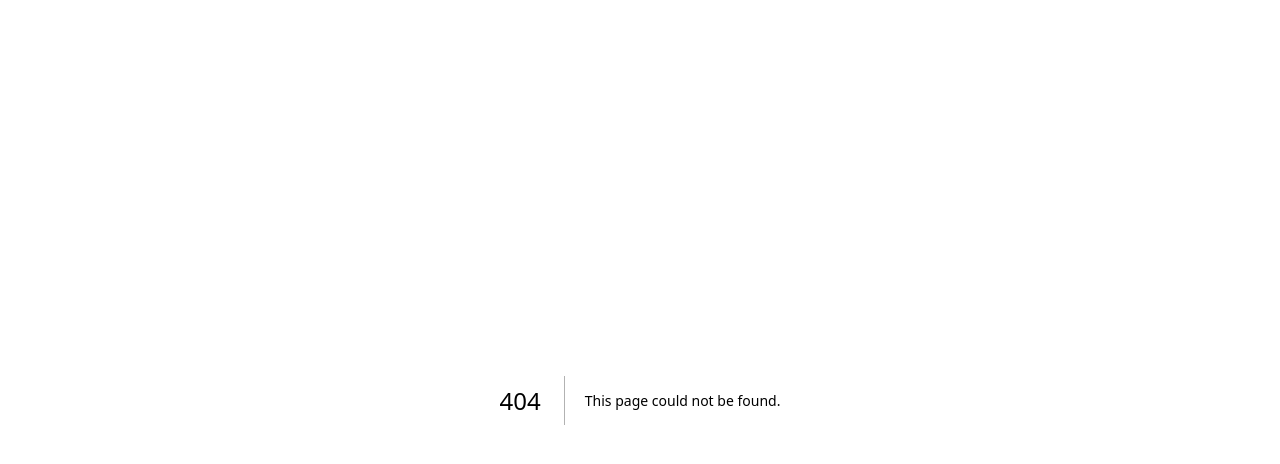
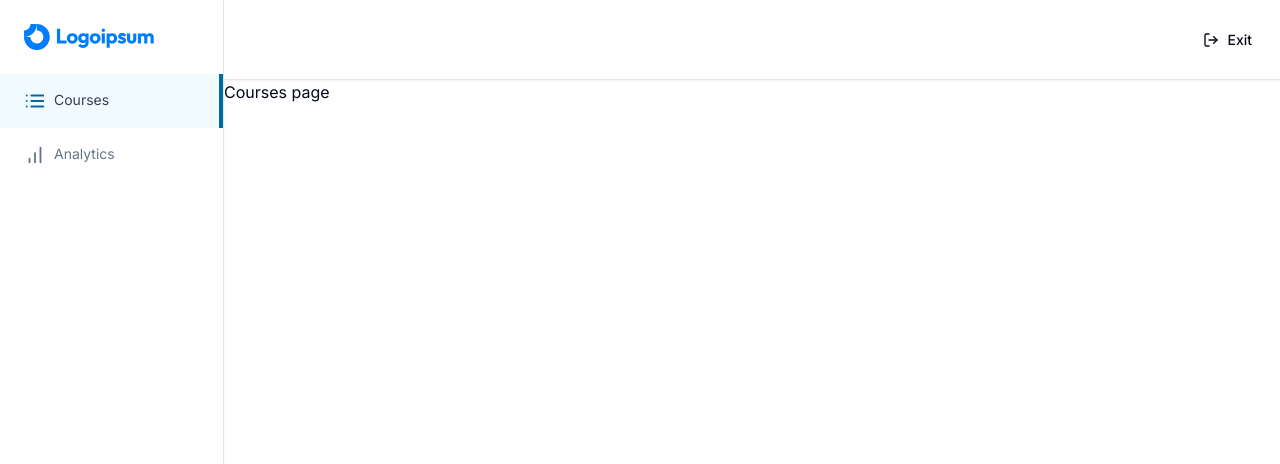
Before and after one commit to nasersss/lms-project, a Next.js app: page /teacher/courses in a window 1280 px wide. Before the commit this address had no page. Shown: the top 464 px of the page. Built offline with nearby package versions, Linux system fonts and the light colour scheme.

Commit message:
set up dynamic layout

```diff
--- /dev/null
+++ b/app/(dashboard)/(routes)/teacher/analytics/page.tsx
@@ -0,0 +1,5 @@
+const AnalyticsPage = () => {
+  return <div>Analytics page</div>
+}
+
+export default AnalyticsPage
--- /dev/null
+++ b/app/(dashboard)/(routes)/teacher/courses/page.tsx
@@ -0,0 +1,5 @@
+const CoursesPage = () => {
+  return <div>Courses page</div>
+}
+
+export default CoursesPage
--- a/app/(dashboard)/_components/sidebar-routes.tsx
+++ b/app/(dashboard)/_components/sidebar-routes.tsx
@@ -1,7 +1,8 @@
 'use client'
+import { BarChart, Compass, Layout, List } from 'lucide-react'
+import SidebarItem from './sidebar-item'
+import { usePathname } from 'next/navigation'
 
-import { Compass, Layout } from 'lucide-react'
-import SidebarItem from './sidebar-item'
 const guestRoutes = [
   {
     icon: Layout,
@@ -15,8 +16,25 @@ const guestRoutes = [
   },
 ]
 
+const teacherRoutes = [
+  {
+    icon: List,
+    label: 'Courses',
+    href: '/teacher/courses',
+  },
+  {
+    icon: BarChart,
+    label: 'Analytics',
+    href: '/teacher/analytics',
+  },
+]
+
 const SidebarRoutes = () => {
-  const routes = guestRoutes
+  const pathname = usePathname()
+
+  const isTeacherPage = pathname?.includes('/teacher')
+
+  const routes = isTeacherPage ? teacherRoutes : guestRoutes
 
   return (
     <div className="flex flex-col w-full  ">
--- a/app/(dashboard)/layout.tsx
+++ b/app/(dashboard)/layout.tsx
@@ -10,7 +10,7 @@ const DashboardLayout = ({ children }: { children: React.ReactNode }) => {
       <div className="hidden md:flex h-full fixed flex-col  w-56 inset-y-0 z-20">
         <Sidebar />
       </div>
-      <main className="md:ml-56 h-full ">{children}</main>
+      <main className="md:ml-56 h-full mt-[80px] ">{children}</main>
     </div>
   )
 }
--- a/components/navbar-routes.tsx
+++ b/components/navbar-routes.tsx
@@ -1,9 +1,39 @@
 'use client'
+import { LogOut } from 'lucide-react'
+import Link from 'next/link'
 import { UserButton } from '@clerk/nextjs'
+import { usePathname, useRouter } from 'next/navigation'
+import { Button } from './ui/button'
 
 const NavbarRoutes = () => {
+  const pathname = usePathname()
+  const router = useRouter()
+
+  const isTeacher = pathname?.startsWith('/teacher')
+  const isPlayer = pathname?.includes('chapter')
+
   return (
     <div className="flex  gap-x-2 ml-auto">
+      {isPlayer || isTeacher ? (
+        <Link href="/">
+          <Button
+            size="sm"
+            variant="ghost"
+          >
+            <LogOut className="h-4 w-4 mr-2" />
+            Exit
+          </Button>
+        </Link>
+      ) : (
+        <Link href="/teacher/courses">
+          <Button
+            size="sm"
+            variant="ghost"
+          >
+            Teacher mode
+          </Button>
+        </Link>
+      )}
       <UserButton afterSignOutUrl="/" />
     </div>
   )
```
